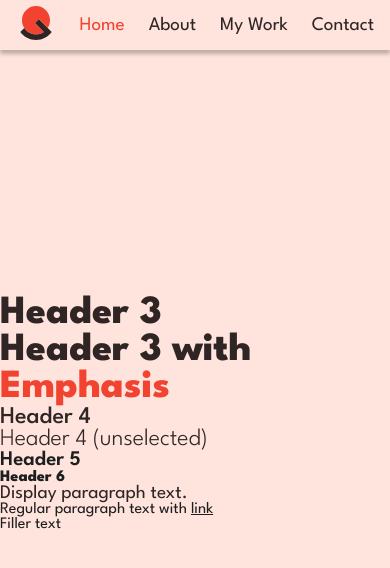
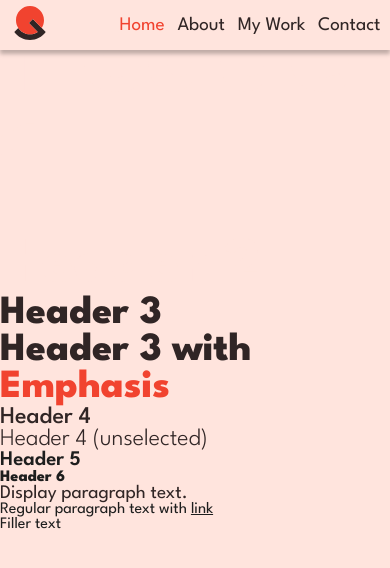
Before and after one commit to justinquinnb/Portfolio, a Next.js app: page / in a window 390 px wide. Shown: the top 568 px of the page. Built offline with nearby package versions, Linux system fonts and the light colour scheme.

Commit message:
Improve CSS breakpoints

```diff
--- a/src/app/globals.css
+++ b/src/app/globals.css
@@ -1,11 +1,15 @@
 :root {
-  /** Min breakpoint sizes */
-  --xs: 0;
-  --sm: 576px;
-  --md: 768px;
-  --lg: 992px;
-  --xl: 1200px;
-  --xxl: 1400px;
+  /* Min breakpoint sizes */
+  --xs: 0px;
+  --sm: 321px;
+  --md: 481px;
+  --lg: 769px;
+  --xl: 1025px;
+  --xxl: 1201px;
+
+  /* Accessibility Constraints */
+  --max-interactive-width: 64rem;
+  --max-reading-width: 50ch;
 
   /* Color palette */
   --q-black: #1E1E1E;
@@ -63,7 +67,8 @@
 
 html,
 body {
-  max-width: 100vw;
+  width: 100vw;
+  overflow-x: hidden;
 }
 
 body {
@@ -134,16 +139,6 @@ a {
   transition: color 0.2s ease-in-out;
 }
 
-nav {
-  position: fixed;
-  width: 100%;
-  z-index: 100;
-}
-
-footer {
-  width: 100%;
-}
-
 a:hover {
   color: var(--link-hover-color);
 }
--- a/src/components/frame-elements/nav/bar/navbar.module.css
+++ b/src/components/frame-elements/nav/bar/navbar.module.css
@@ -1,9 +1,13 @@
 .navbar {
+    z-index: 100;
+    position: fixed;
+    width: 100vw;
+
     display: flex;
     justify-content: center;
     align-items: center;
-    height: fit-content;
-    padding: 0.2rem 1rem;
+    min-height: 50px;
+    padding: 0.2rem 0.6rem;
 
     --tli-color: var(--large-text-color);
     background-color: var(--page-background-color);
@@ -28,30 +32,20 @@
 
 .navbar .centerIsland {
     display: flex;
-    justify-content: space-between;
+    justify-content: center;
     align-items: center;
     height: fit-content;
     width: 100%;
 }
 
 .wordmark {
-    display: flex;
-    align-items: center;
-    transition: opacity 0.2s ease-in-out;
-
-    .word {
-        display: none;
-    }
-
-    img {
-        padding: 0.2rem 0;
-    }
+    display: none;
 }
 
 .navigation {
     display: flex;
     align-items: center;
-    gap: 1.5rem;
+    gap: 0.5rem;
     list-style: none;
 
     /* Grouped Link Styles */
@@ -61,6 +55,7 @@
             color: var(--tli-color);
             text-decoration: none;
             transition: color 0.2s ease-in-out;
+            white-space: nowrap;
         }
 
         .pageGroupParent {
@@ -132,9 +127,37 @@
     transition: opacity 0.2s ease-in-out;
 }
 
-@media (min-width: 576px) {
+@media (min-width: 321px) {
+    .navbar .centerIsland {
+        justify-content: space-between;
+    }
+
+    .navigation {
+        gap: 0.8rem;
+    }
+
+    .wordmark {
+        display: flex;
+        align-items: center;
+        transition: opacity 0.2s ease-in-out;
+
+        img {
+            padding: 0.2rem 0;
+        }
+
+        .word {
+            display: none;
+        }
+    }
+}
+
+@media (min-width: 481px) {
     .navbar {
-        padding: 0.2rem 6%;
+        padding: 0.2rem 1rem;
+    }
+
+    .navigation {
+        gap: 1.2rem;
     }
 
     .wordmark {
@@ -151,9 +174,14 @@
     }
 }
 
-@media (min-width: 768px) {
-    .navbar .centerIsland {
-        max-width: var(--max-interactive-width);
+@media (min-width: 769px) {
+    .navbar {
+        padding: 0.2rem 6%;
+        justify-content: center;
+    }
+
+    .navigation {
+        gap: 1.5rem;
     }
 
     .socials {
@@ -164,3 +192,9 @@
         font-size: 1.3rem;
     }
 }
+
+@media (min-width: 1025px) {
+    .navbar .centerIsland {
+        max-width: var(--max-interactive-width);
+    }
+}
```
